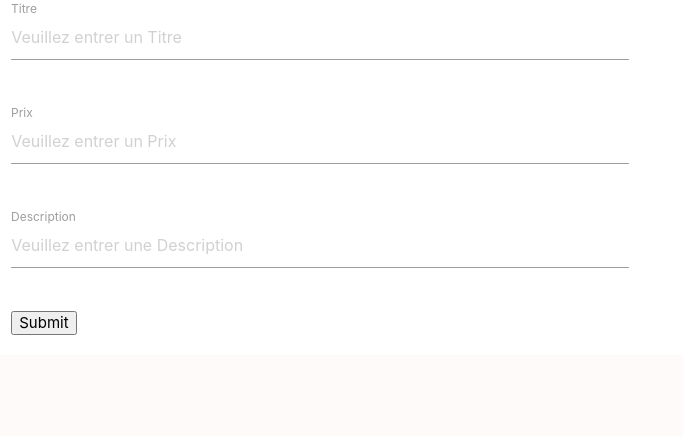
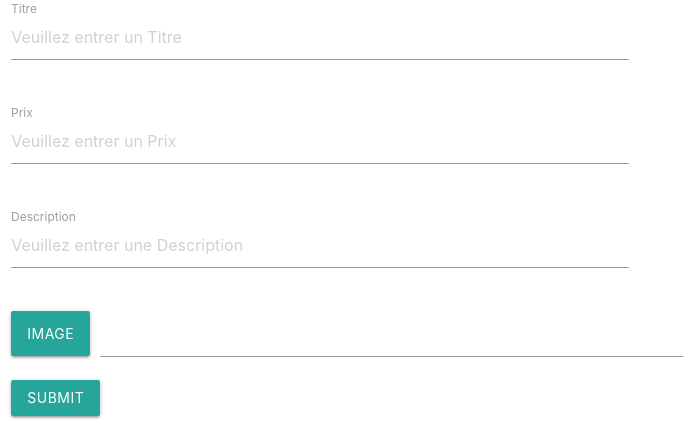
Before and after one commit to komi24/cours211019, a Flask app: page / in a window 1280 px wide. Shown: the part 1287-1723 px from the top of the page, without its empty margins (0-683 px from the left). Before the commit the page ends 1622 px from the top, so only its background shows below. Run offline with Flask 2, Linux system fonts and the light colour scheme.

Commit message:
file input

```diff
--- a/web/server.py
+++ b/web/server.py
@@ -1,5 +1,6 @@
 # -*- coding: utf-8 -*-
 from flask import Flask, render_template, request, redirect
+from uuid import uuid4
 
 
 app = Flask(__name__, static_url_path="/public", static_folder="public")
@@ -22,7 +23,19 @@ def contact(name):
 
 @app.route("/form", methods=["POST"])
 def form():
-    print(request.form.get("titre"))
+    """
+        Rajouter dans votre lsite_articles
+        un article du formulaire (titre, prix...)
+    """
+    file_img = request.files["img"]
+    filename = str(uuid4()) + file_img.filename
+    file_img.save(f"public/images/{filename}")
+    liste_articles.append({
+        "title": request.form.get("titre"),
+        "prix": request.form.get("prix"),
+        "description": request.form.get("desc"),
+        "img": filename
+    })
     return redirect("/")
 
 app.run(port=5000, debug=True)
--- a/web/templates/index.html
+++ b/web/templates/index.html
@@ -55,7 +55,7 @@
 
 
     <div class="row">
-        <form class="col s12" action="/form" method="POST">
+        <form class="col s12" action="/form" method="POST" enctype="multipart/form-data">
             <div class="row">
                 <div class="input-field col s6">
                     <input name="titre" placeholder="Veuillez entrer un Titre" type="text" class="validate">
@@ -74,7 +74,16 @@
                     <label>Description</label>
                 </div>
             </div>
-            <input type="submit" />
+            <div class="file-field input-field">
+                <div class="btn">
+                    <span>Image</span>
+                    <input name="img" type="file">
+                </div>
+                <div class="file-path-wrapper">
+                    <input class="file-path validate" type="text">
+                </div>
+            </div>
+            <input type="submit" class="btn"/>
         </form>
     </div>
 
```
Also changed, not shown: web/public/images/2e505335-bd90-437e-9440-3dfb11c1094ctéléchargement.png (added), web/public/images/9e6d6257-0b42-481f-89fd-139170c6a3f1fichier.jpg (added), web/public/images/fichier.jpg (added).
